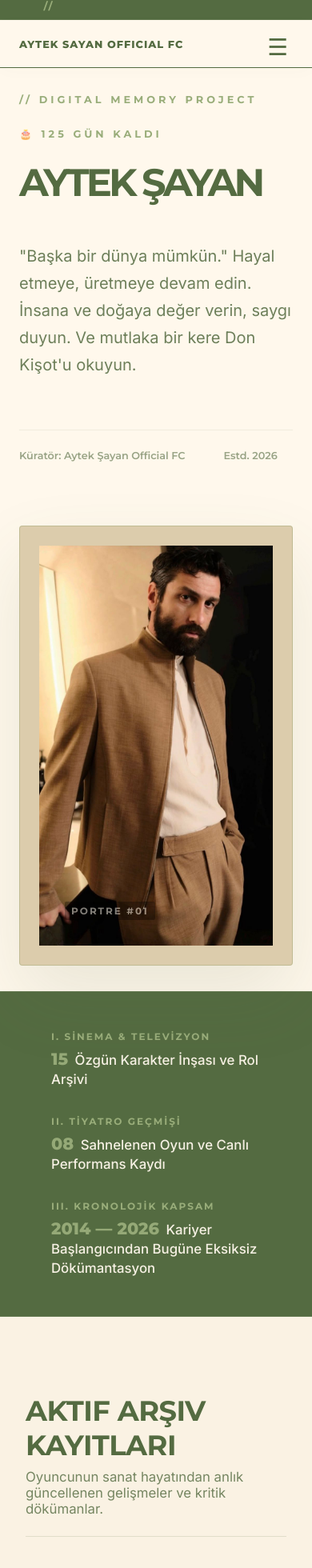
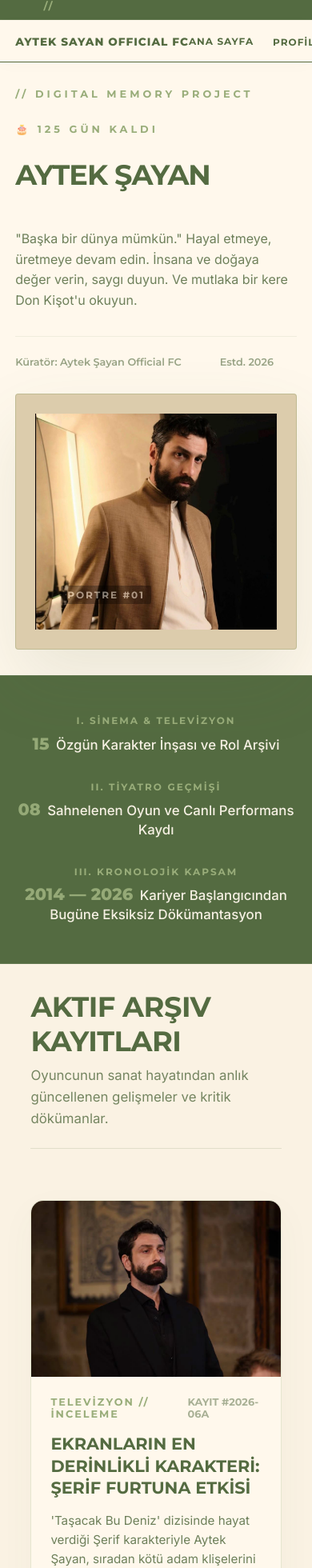
Before and after one commit to ebru1967/oyuncu-fan-projesi, a React (Vite) app: page / in a window 390 px wide. Shown: the part 40-2000 px from the top of the page at 80% size. Built offline with nearby package versions, Linux system fonts and the light colour scheme.

Commit message:
Mobil tasarım tasiyici hatalari giderildii.

```diff
--- a/src/App.css
+++ b/src/App.css
@@ -1527,125 +1527,200 @@
   background: none;
   border: none;
 }
-
-/* Mobil */
+/* ==========================================
+   📱 MOBILE RESPONSIVE (CLEAN VERSION)
+========================================== */
+
 @media (max-width: 768px) {
 
-  html,
-  body {
+  html, body {
     overflow-x: hidden;
   }
 
+  /* =========================
+     GENERAL SPACING FIX
+  ========================= */
+
+  .container {
+    padding: 2rem 1.2rem;
+  }
+
+  section {
+    padding-left: 1.2rem;
+    padding-right: 1.2rem;
+  }
+
+  /* =========================
+     NAVBAR MOBILE
+  ========================= */
+
   .navbar {
-    padding: 1.2rem 1.5rem;
-    position: relative;
-  }
-
-  .nav-logo {
-    max-width: 75%;
+    padding: 1rem 1.2rem;
   }
 
   .nav-logo a {
-    font-size: 0.8rem;
+    font-size: 0.85rem;
     letter-spacing: 1px;
   }
 
-  .hamburger {
-    display: block;
-    position: absolute;
-    right: 1.5rem;
-    top: 1rem;
-    z-index: 1100;
-  }
-
-  .nav-links {
-    display: none;
-    flex-direction: column;
-    align-items: flex-start;
-    width: 100%;
-    position: absolute;
-    top: 100%;
-    left: 0;
-    background-color: var(--bg-main);
-    padding: 1rem 0;
-    box-shadow: 0 10px 20px rgba(84, 107, 65, 0.1);
-    border-top: 1px solid rgba(84, 107, 65, 0.1);
-    z-index: 1000;
-    gap: 0;
-  }
-
-  .nav-links.active {
-    display: flex;
-  }
-
-  .nav-links .dropdown,
-  .nav-links .nav-item-link {
-    width: 100%;
-    margin: 0;
-    padding: 0.8rem 1.5rem;
-    text-align: left;
-  }
-
-  .dropdown {
-    width: 100%;
-  }
-
-  .dropdown-trigger {
-    display: block;
-    width: 100%;
-  }
-
-  .dropdown-menu {
-    position: static;
-    transform: none;
-    min-width: unset;
-    width: 100%;
-    margin-top: 0.5rem;
-    box-shadow: none;
-    border: none;
-    background: transparent;
-    padding-left: 1rem;
-    display: flex;
-    flex-direction: column;
-  }
-
-  .dropdown-menu a {
-    padding: 0.7rem 1rem;
-    font-size: 0.75rem;
-  }
-
-  .hero-grid-container,
-  .bio-grid-container,
-  .registry-grid,
-  .contact-grid,
-  .editorial-magazine-layout {
+  /* =========================
+     HERO SECTION
+  ========================= */
+
+  .editorial-hero {
+    padding: 2rem 1.2rem;
+    min-height: auto;
+  }
+
+  .hero-grid-container {
     grid-template-columns: 1fr;
-  }
-
-  .editorial-hero,
-  .bio-editorial-section {
-    padding: 2rem 1.5rem;
-  }
+    gap: 2rem;
+  }
+
+  .hero-main-title {
+    font-size: 2.2rem;
+    line-height: 1.05;
+    letter-spacing: -1px;
+  }
+
+  .hero-statement {
+    font-size: 1rem;
+    line-height: 1.6;
+    margin-bottom: 2rem;
+  }
+
+  .canvas-frame {
+    height: 320px;
+    max-width: 100%;
+  }
+
+  /* =========================
+     MANIFESTO BAR
+  ========================= */
 
   .manifesto-container {
     flex-direction: column;
     gap: 2rem;
+    padding: 0 1.2rem;
   }
 
   .manifesto-divider {
     display: none;
   }
 
-  .footer-container {
+  .manifesto-item {
+    text-align: center;
+    max-width: 100%;
+  }
+
+  /* =========================
+     MAGAZINE / RECORDS
+  ========================= */
+
+  .editorial-magazine-layout {
     grid-template-columns: 1fr;
-  }
-
-  .footer-brand,
-  .footer-links {
-    text-align: center;
-  }
-
-  .footer-social-icons {
-    justify-content: center;
-  }
-}
+    gap: 2rem;
+  }
+
+  .mag-preview-box {
+    height: 220px;
+  }
+
+  .mag-text-content {
+    padding: 1.5rem;
+  }
+
+  .mag-text-content h3 {
+    font-size: 1.3rem;
+  }
+
+  .mag-text-content p {
+    font-size: 0.95rem;
+    line-height: 1.6;
+  }
+
+  .mag-row-major {
+    position: relative;
+    top: auto;
+  }
+
+  /* =========================
+     SIDEBAR CARDS
+  ========================= */
+
+  .sidebar-mag-card {
+    padding: 1.5rem;
+  }
+
+  .sidebar-mag-card h4 {
+    font-size: 1.1rem;
+  }
+
+  /* =========================
+     CHRONICLE (TİMELINE)
+  ========================= */
+
+  .chronicle-row {
+    grid-template-columns: 1fr;
+    gap: 0.8rem;
+    padding: 1.5rem 0;
+  }
+
+  .chronicle-year {
+    font-size: 1.1rem;
+  }
+
+  .chronicle-details h4 {
+    font-size: 1.1rem;
+  }
+
+  .chronicle-details p {
+    font-size: 0.95rem;
+    line-height: 1.6;
+  }
+
+  /* =========================
+     REGISTRY (SOCIAL AREA)
+  ========================= */
+
+  .registry-grid {
+    grid-template-columns: 1fr;
+    gap: 3rem;
+  }
+
+  .registry-title {
+    font-size: 1.3rem;
+  }
+
+  .registry-social-link {
+    font-size: 0.9rem;
+    padding: 1rem 0;
+  }
+
+  /* =========================
+     TEXT OPTIMIZATION
+  ========================= */
+
+  p {
+    font-size: 0.95rem;
+    line-height: 1.6;
+  }
+
+  h2 {
+    font-size: 1.4rem;
+  }
+
+  h3 {
+    font-size: 1.2rem;
+  }
+
+  /* =========================
+     IMAGE / CARD FIX
+  ========================= */
+
+  img {
+    max-width: 100%;
+    height: auto;
+  }
+
+}
```
